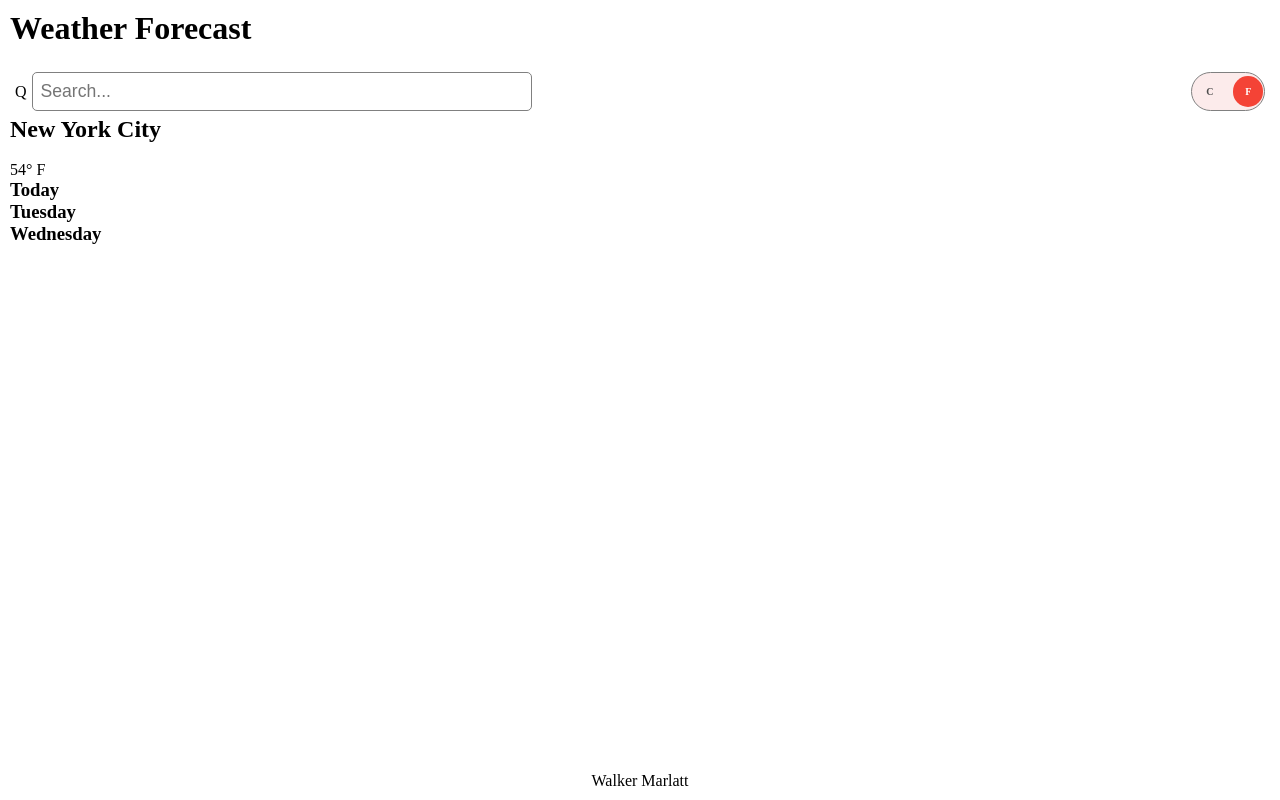
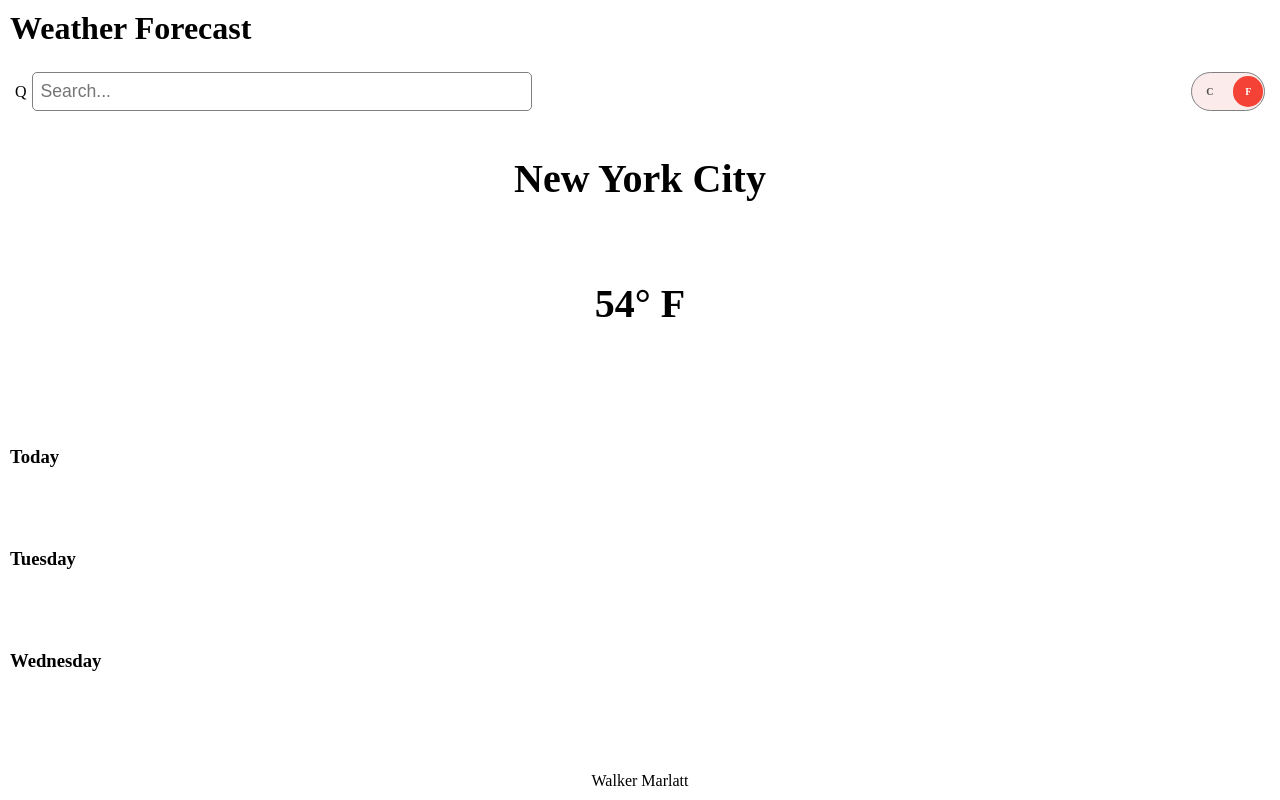
Before and after one commit to marlatte/weather-app, a website built with webpack: page src/index.html in a window 1280 px wide. Built offline with nearby package versions, Linux system fonts and the light colour scheme; no server answers.

Commit message:
Space things better

```diff
--- a/src/index.html
+++ b/src/index.html
@@ -39,7 +39,7 @@
 				<img class="current-icon" src=" "></img>
 				<div class="current-temp">54° F</div>
 			</section>
-			<section class="forcast">
+			<section class="forecast">
 				<div class="day-0">
 					<h3 class="day-0-title">Today</h3>
 					<div class="day-0-info"></div>
--- a/src/index.js
+++ b/src/index.js
@@ -60,13 +60,10 @@ function updateDisplay() {
 	dayTwoTitle.textContent = formatDate(forecast.forecastday[2].date);
 }
 
-function changeCity(targetCity) {
-	getWeatherData(targetCity).then((data) => {
-		currentData = data;
-		updateDisplay();
-		console.log(currentData);
-		// Remove loading icon
-	});
+async function changeCity(targetCity) {
+	currentData = await getWeatherData(targetCity);
+	updateDisplay();
+	// Remove loading icon
 }
 
 function handleSearch(e) {
--- a/src/styles/main.css
+++ b/src/styles/main.css
@@ -32,6 +32,32 @@ body {
 main {
 	flex: 1;
 	padding: 10px;
+	display: flex;
+	flex-direction: column;
+}
+
+.current-info {
+	min-height: 250px;
+	display: flex;
+	flex-direction: column;
+	align-items: center;
+	justify-content: space-evenly;
+}
+
+.city {
+	font-size: 40px;
+}
+
+.current-temp {
+	font-weight: bold;
+	font-size: 40px;
+}
+
+.forecast {
+	flex: 1;
+	display: flex;
+	flex-direction: column;
+	justify-content: space-evenly;
 }
 
 /* ---------------     /Main     --------------- */
```
Also changed, not shown: dist/index.bundle.js, dist/index.html.
